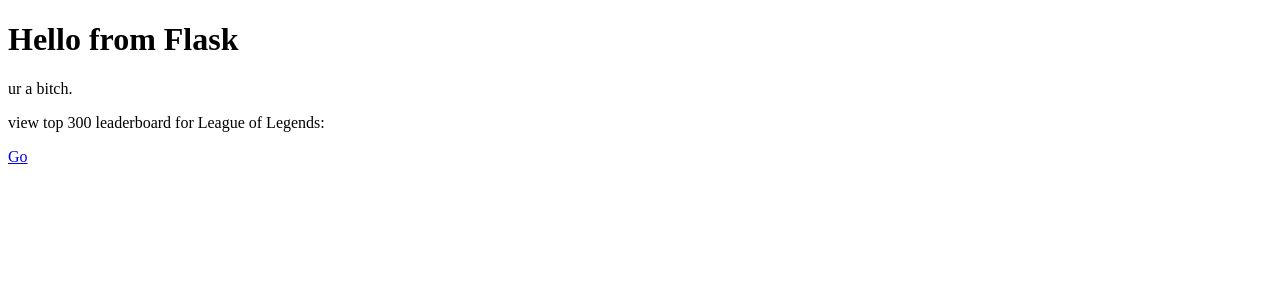
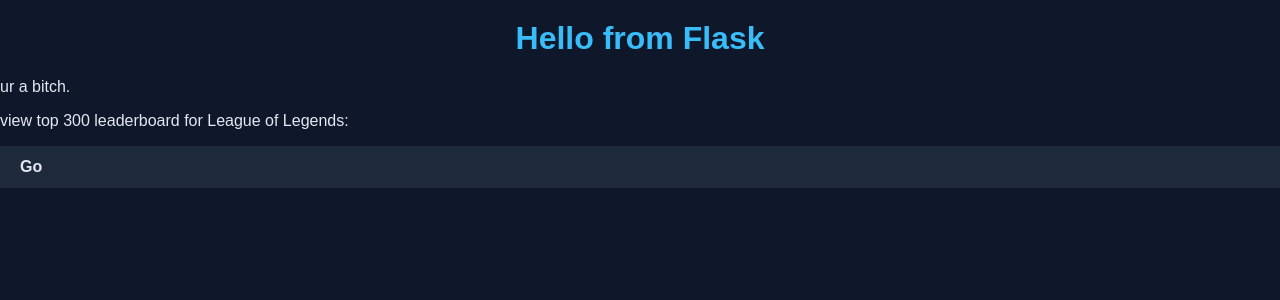
Before and after one commit to badach02/Journal-Website, a Flask app: page / in a window 1280 px wide. Shown: the top 300 px of the page. Run offline with Flask 3, Linux system fonts and the light colour scheme.

Commit message:
style sheet, template changes

```diff
--- /dev/null
+++ b/static/style.css
@@ -0,0 +1,89 @@
+/* General page styling */
+body {
+    font-family: Arial, sans-serif;
+    background: #0f172a;
+    color: #e2e8f0;
+    margin: 0;
+    padding: 0;
+}
+
+/* Header */
+h1 {
+    text-align: center;
+    margin-top: 20px;
+    font-size: 2rem;
+    color: #38bdf8;
+}
+
+/* Navigation */
+nav {
+    background: #1e293b;
+    padding: 12px 20px;
+    display: flex;
+    gap: 15px;
+}
+
+nav a {
+    color: #e2e8f0;
+    text-decoration: none;
+    font-weight: bold;
+    transition: 0.2s;
+}
+
+nav a:hover {
+    color: #38bdf8;
+}
+
+/* Table container */
+table {
+    width: 90%;
+    margin: 30px auto;
+    border-collapse: collapse;
+    background: #111827;
+    border-radius: 10px;
+    overflow: hidden;
+}
+
+/* Table header */
+th {
+    background: #1e293b;
+    padding: 12px;
+    text-align: left;
+    font-size: 14px;
+    color: #93c5fd;
+}
+
+/* Table rows */
+td {
+    padding: 10px 12px;
+    border-bottom: 1px solid #1f2937;
+    font-size: 14px;
+}
+
+tr:hover {
+    background: #1e293b;
+}
+
+/* Rank highlight */
+td:first-child {
+    font-weight: bold;
+    color: #fbbf24;
+}
+
+/* LP styling */
+.lp {
+    color: #38bdf8;
+    font-weight: bold;
+}
+
+/* Responsive */
+@media (max-width: 768px) {
+    table {
+        width: 100%;
+        font-size: 12px;
+    }
+
+    nav {
+        flex-direction: column;
+    }
+}
--- a/templates/index.html
+++ b/templates/index.html
@@ -1,5 +1,9 @@
 <!doctype html>
 <html>
+    <link
+        rel="stylesheet"
+        href="{{ url_for('static', filename='style.css') }}"
+    />
     <head>
         <title>My Flask Site</title>
     </head>
@@ -9,7 +13,7 @@
 
         <p>view top 300 leaderboard for League of Legends:</p>
         <nav>
-            <a href="top300.html"> Go </a>
+            <a href="{{ url_for('top300') }}">Go</a>
         </nav>
     </body>
 </html>
--- a/templates/top300.html
+++ b/templates/top300.html
@@ -1,5 +1,9 @@
 <!doctype html>
 <html>
+    <link
+        rel="stylesheet"
+        href="{{ url_for('static', filename='style.css') }}"
+    />
     <head>
         <title>Top 300 Ranked Players</title>
         <style>
```
